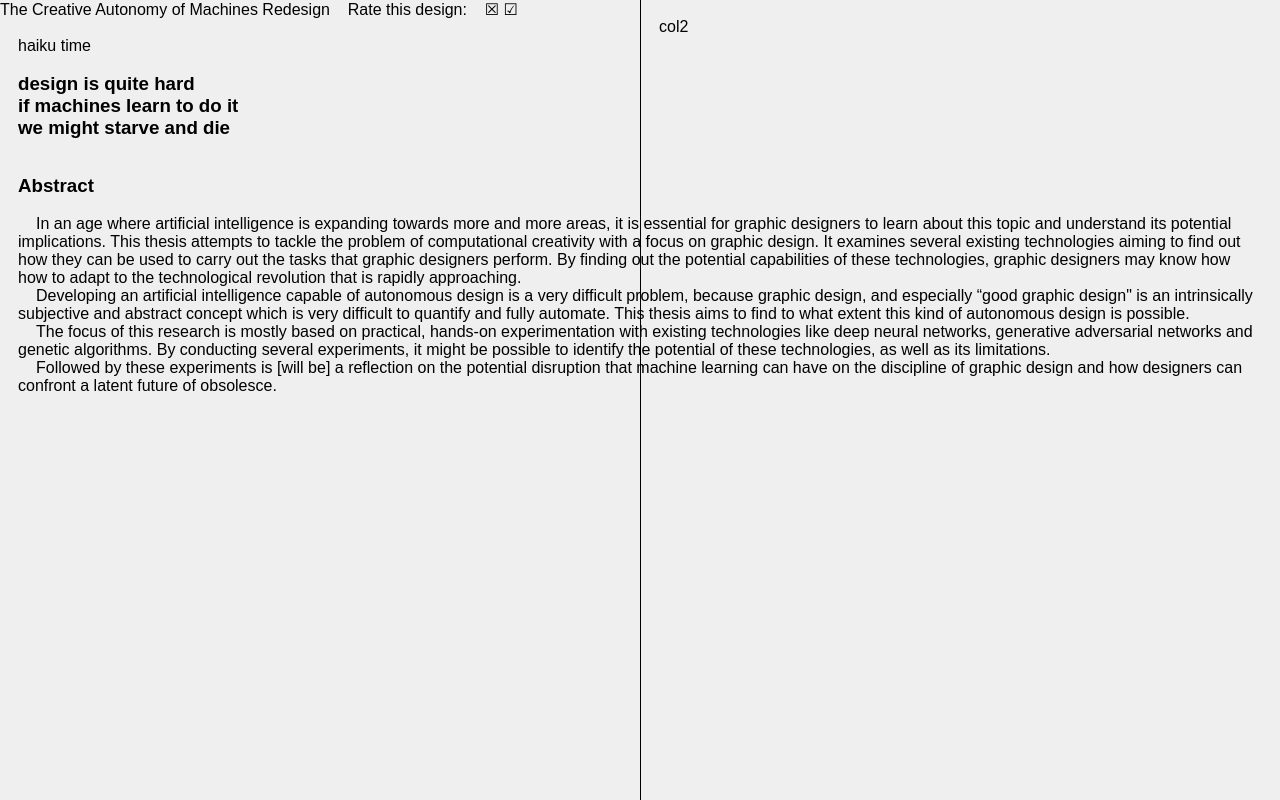
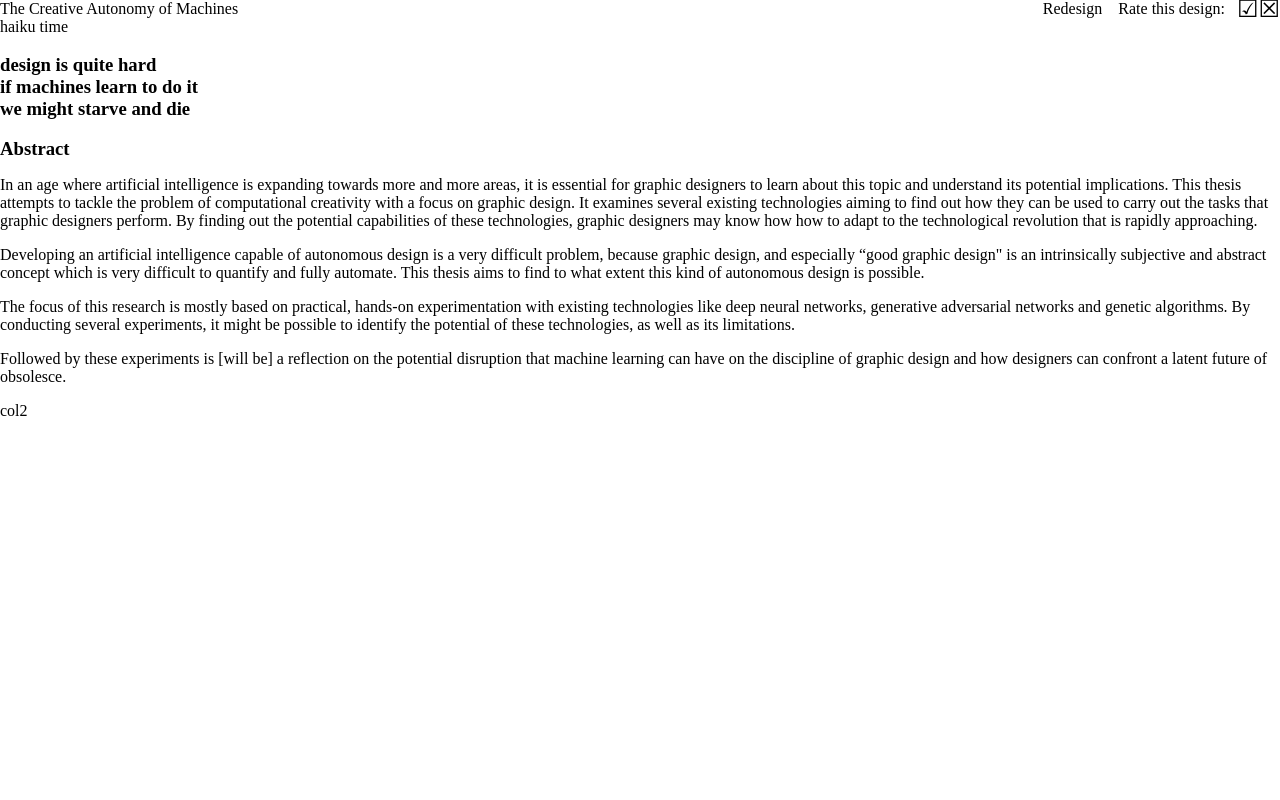
Before and after one commit to kabk/go-theses-18-daniel-hernandez, a PHP site: page / in a window 1280 px wide. Run offline with PHP 8.4, Linux system fonts and the light colour scheme; some libraries are stand-ins or nearby versions.

Commit message:
redid scss

```diff
--- a/build/css/main.css
+++ b/build/css/main.css
@@ -1,58 +1,19 @@
 * {
+  transition: .2s; }
+
+body {
+  float: left;
+  margin: 0; }
+
+*, div {
   box-sizing: border-box; }
 
-body {
-  margin: 0;
-  font-family: sans-serif;
-  font-size: 12	pt;
-  color: black;
-  background-color: #efefef; }
+h3 {
+  margin: 0; }
 
-section {
-  padding: 18px;
-  padding-bottom: 40px; }
+header span {
+  float: right; }
 
-h3 {
-  margin: 0;
-  margin-bottom: 18px; }
-
-p {
-  text-indent: 18px;
-  margin: 0;
-  /*font-size: 25pt;*/ }
-
-p:nth-child(2) {
-  text-indent: 0; }
-
-#controls {
-  position: fixed;
-  width: 200px;
-  height: 200px;
-  right: 0;
-  top: 0;
-  border: 1px dashed black; }
-
-#images {
-  position: fixed;
-  top: 0;
-  right: 0;
-  width: 50vw;
-  height: 100vh;
-  padding: 18px;
-  border-left: 1px solid black;
-  overflow: scroll;
-  pointer-events: none; }
-  #images img {
-    width: 100%;
-    height: auto;
-    margin-bottom: 18px; }
-
-.link {
-  filter: blur(1px);
-  color: blue; }
-
-#measureTxt {
-  /*width: 100vw;*/
-  border-left: 1px solid black;
-  white-space: nowrap;
-  overflow: hidden; }
+.checkCross {
+  font-size: 18pt;
+  margin-top: -5px; }
--- a/src/sass/main.scss
+++ b/src/sass/main.scss
@@ -1,77 +1,27 @@
-$fg: black;
-$bg: #efefef;
-$mainPadding: 18px;
-
-*{
-	box-sizing: border-box;
+* {
+	transition: .2s;
 }
 
 body{
+	float: left;
 	margin: 0;
-	font-family: sans-serif;
-	font-size: 12	pt;
-	color: $fg;
-	background-color: $bg;
 }
 
-section{
-	padding: 18px;
-	padding-bottom: 40px;
+*, div{
+	box-sizing: border-box;
 }
 
 h3{
 	margin: 0;
-	margin-bottom: $mainPadding;
 }
 
-p {
-	text-indent: $mainPadding;
-	margin: 0;
-	/*font-size: 25pt;*/
-}
-
-p:nth-child(2){
-	text-indent: 0;
-}
-
-#controls{
-	position: fixed;
-	width: 200px;
-	height: 200px;
-	right: 0;
-	top: 0;
-	border: 1px dashed black;
-}
-
-#textWrap{
-}
-
-#images{
-	position: fixed;
-	top: 0;
-	right: 0;
-	width: 50vw;
-	height: 100vh;
-	padding: $mainPadding;
-	border-left: 1px solid $fg;
-	overflow: scroll;
-	pointer-events: none;
-
-	img{
-		width: 100%;
-		height: auto;
-		margin-bottom: $mainPadding;
+header{
+	span {
+		float: right;
 	}
 }
 
-.link{
-	filter: blur(1px);
-	color: blue;
+.checkCross{
+	font-size: 18pt;
+	margin-top: -5px;
 }
-
-#measureTxt{
-	/*width: 100vw;*/
-	border-left: 1px solid $fg;
-	white-space: nowrap;
-	overflow: hidden;
-}
```
